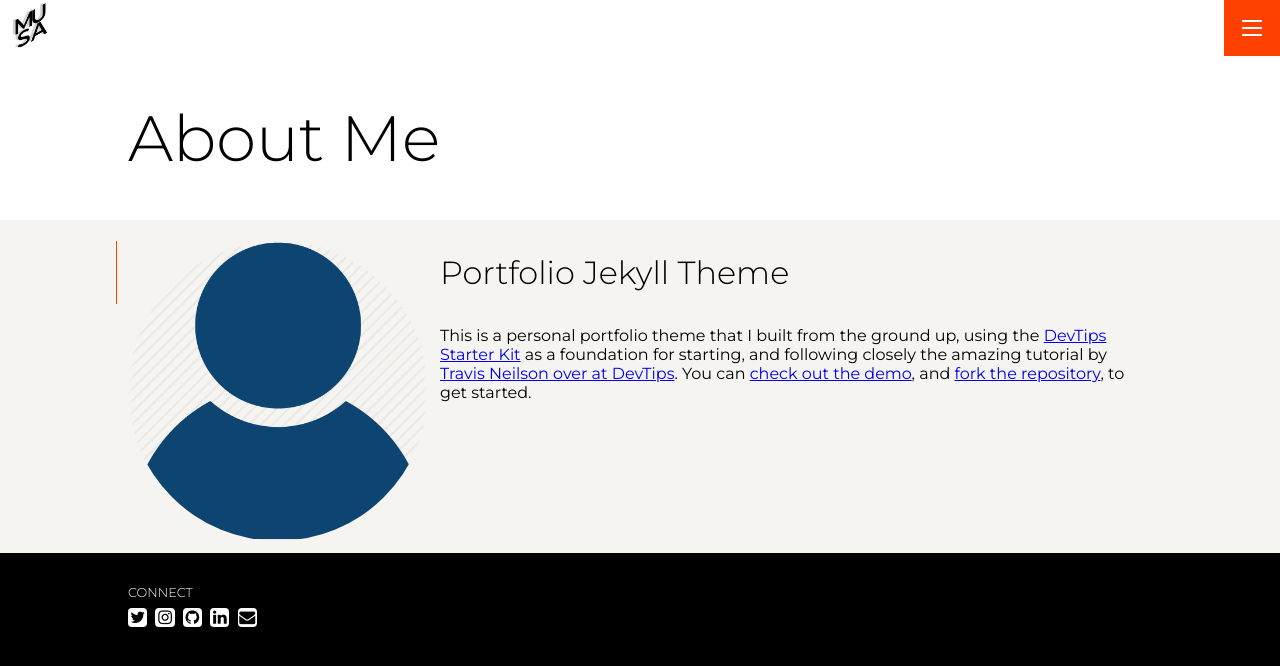
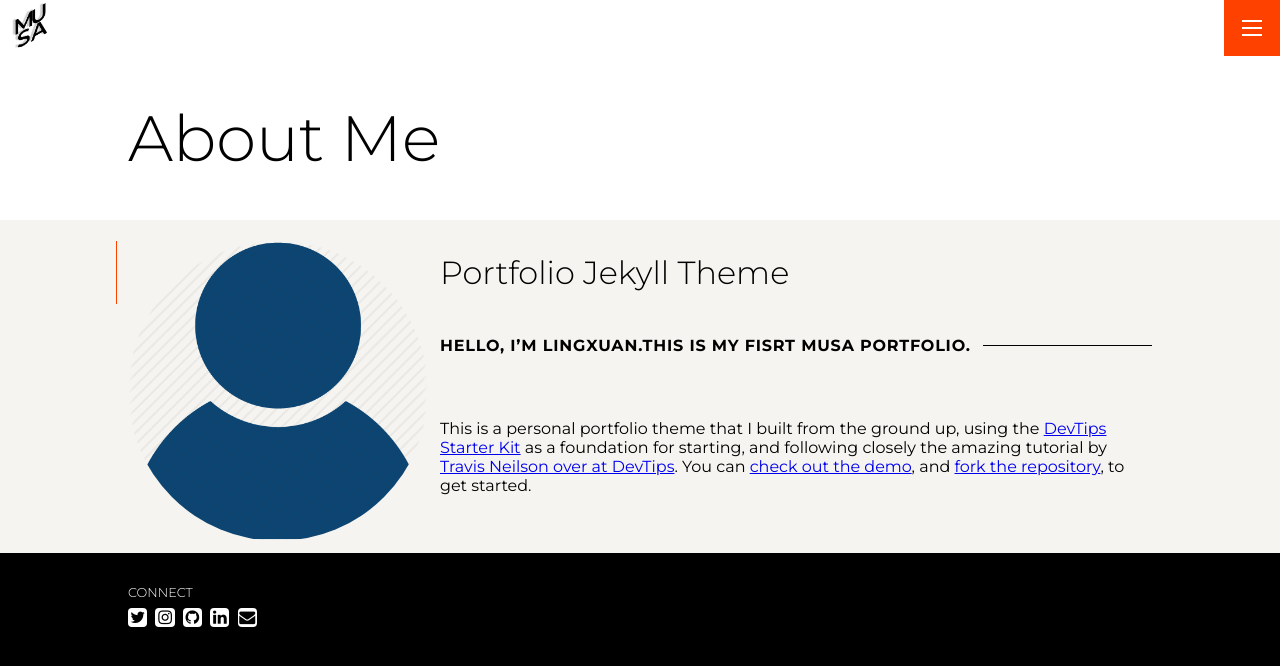
Before and after one commit to LingxuanGao/Lingxuan, a Jekyll site: the page built from pages/about.md, in a window 1280 px wide. Shown: the top 666 px of the page. Built offline with Jekyll 4.4.1, drawn with Linux system fonts in a browser that asks for light colours.

Commit message:
Update about.md

```diff
--- a/pages/about.md
+++ b/pages/about.md
@@ -6,5 +6,6 @@ permalink: /about
 ---
 
 # Portfolio Jekyll Theme
+## Hello, I'm Lingxuan.This is my fisrt Musa portfolio.
 
 This is a personal portfolio theme that I built from the ground up, using the [DevTips Starter Kit](http://devtipsstarterkit.com/) as a foundation for starting, and following closely the amazing tutorial by [Travis Neilson over at DevTips](https://www.youtube.com/watch?v=T6jKLsxbFg4&list=PL0CB3OvPhDA_STygmp3sDenx3UpdOMk7P). You can [check out the demo](lenpaul.github.io/portfolio-jekyll-theme/), and [fork the repository](https://github.com/LeNPaul/portfolio-jekyll-theme/fork), to get started.
```
